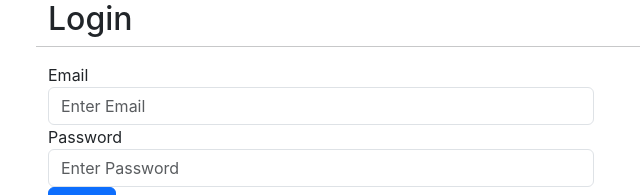
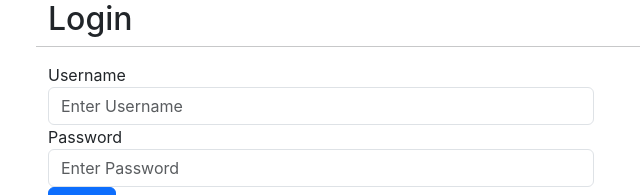
Before and after one commit to Sahethi/loan-app, a React (Create React App) app in the folder frontend/: page / in a window 1280 px wide. Shown: the top 195 px of the page, without its empty margins (34-674 px from the left). Built offline with nearby package versions, Linux system fonts and the light colour scheme.

Commit message:
minor change

```diff
--- a/frontend/src/components/Login.js
+++ b/frontend/src/components/Login.js
@@ -10,12 +10,12 @@ function Login() {
     const navigate = useNavigate();
 
     async function login(event) {
-        alert("Login Sucessful");
+        // alert("Login Sucessful");
 
         event.preventDefault();
         try {
-            await axios.post("http://localhost:8080/saveUser", {
-                email: email,
+            await axios.post("http://localhost:8080/saveLogin", {
+                username: email,
                 password: password,
             }).then((res) => {
                 console.log(res.data);
@@ -49,8 +49,8 @@ function Login() {
 
                     <form>
                         <div class="form-group">
-                        <label>Email</label>
-                        <input type="email"  class="form-control" id="email" placeholder="Enter Email"
+                        <label>Username</label>
+                        <input type="text"  class="form-control" id="email" placeholder="Enter Username"
                         value={email}
                         onChange={(event) => {
                             setEmail(event.target.value);
```
